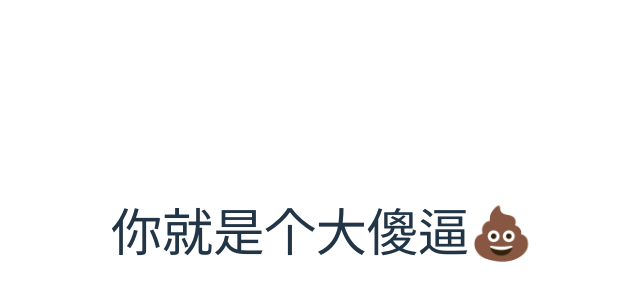
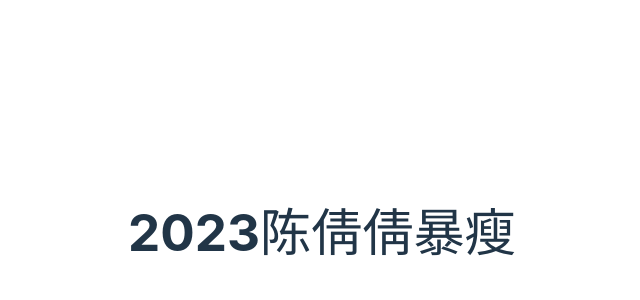
Before and after one commit to herzorf/github-action-demo, a Vue app: page / in a window 1280 px wide. Shown: the part 168-468 px from the top of the page, without its empty margins (318-958 px from the left). Built offline with nearby package versions, Linux system fonts and the light colour scheme.

Commit message:
change image

```diff
--- a/src/components/HelloWorld.vue
+++ b/src/components/HelloWorld.vue
@@ -7,7 +7,7 @@ const count = ref(0)
 </script>
 
 <template>
-  <h1>你就是个大傻逼💩</h1>
+  <h1>2023陈倩倩暴瘦</h1>
 </template>
 
 <style scoped>
```
